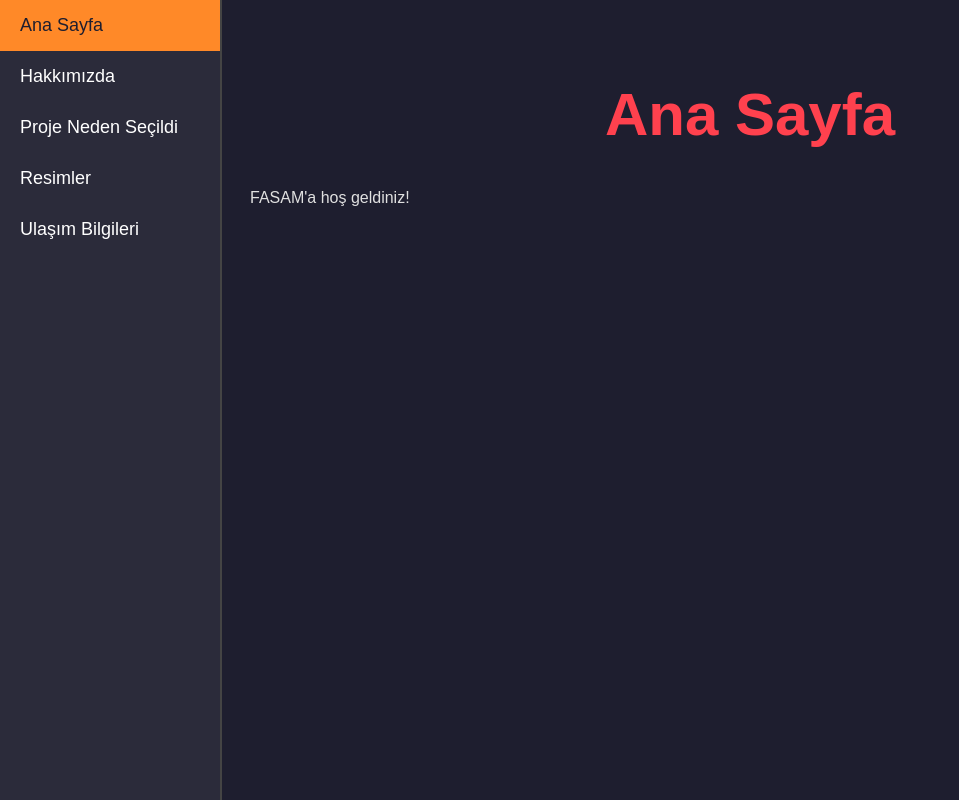
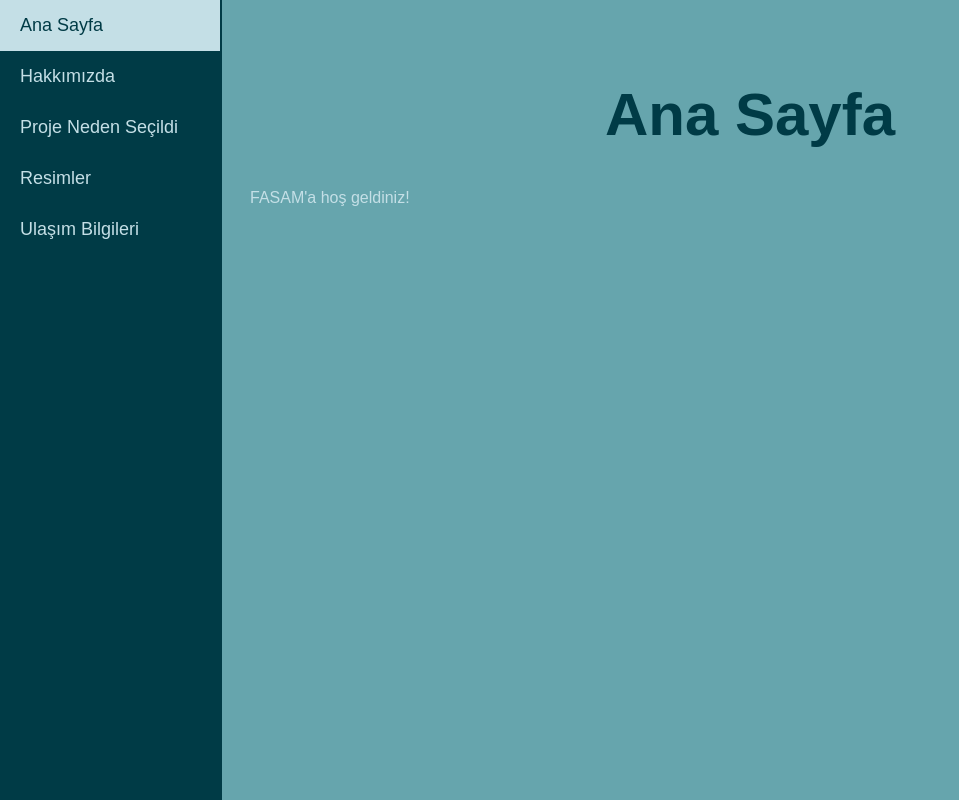
Before and after one commit to MORPH61/FASAMTechnology, a Flask app: page / in a window 1280 px wide. Shown: the whole page, without its empty margins (0-959 px from the left). Run offline with Flask 3, Linux system fonts and the light colour scheme.

Commit message:
Update style.css

```diff
--- a/static/css/style.css
+++ b/static/css/style.css
@@ -2,26 +2,26 @@
 body {
     margin: 0;
     font-family: 'Arial', sans-serif;
-    background-color: #1e1e2f; /* Koyu arka plan */
-    color: #e0e0e0; /* Yazı rengi */
+    background-color: #66A5AD; /* Yeni arka plan rengi */
+    color: #C4DFE6; /* Yazı rengi */
 }
 
 /* Sidebar */
 .sidebar {
     width: 220px;
-    background-color: #2b2b3a; /* Koyu sidebar */
+    background-color: #003B46; /* Yeni sidebar rengi */
     position: fixed;
     height: 100%;
     overflow: auto;
     top: 0;
     left: 0;
-    border-right: 2px solid #444;
+    border-right: 2px solid #003B46; /* Sidebar kenarlığı başlık rengiyle aynı */
 }
 
 /* Sidebar linkleri */
 .sidebar a {
     display: block;
-    color: #ffffff;
+    color: #C4DFE6;
     padding: 15px 20px;
     text-decoration: none;
     font-size: 18px;
@@ -29,8 +29,8 @@ body {
 }
 
 .sidebar a:hover {
-    background-color: #ff8928; /* Hover renk */
-    color: #1e1e2f;
+    background-color: #C4DFE6; /* Hover yazı rengi */
+    color: #003B46; /* Hover arka plan rengi */
 }
 
 /* İçerik alanı */
@@ -43,7 +43,7 @@ body {
 .main-title {
     text-align: center;
     font-size: 60px;
-    color: #ff414e; /* Şık renk */
+    color: #003B46; /* Başlık rengi */
     margin-top: 50px;
 }
 
```
